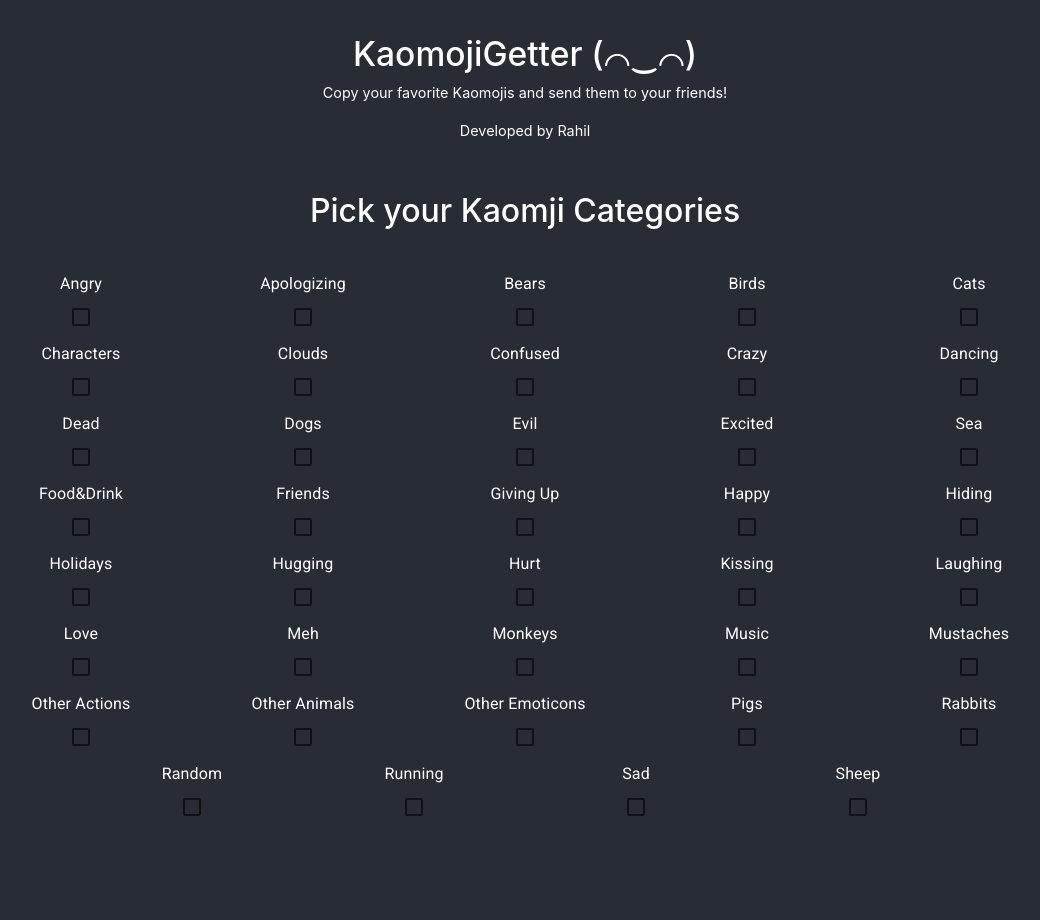
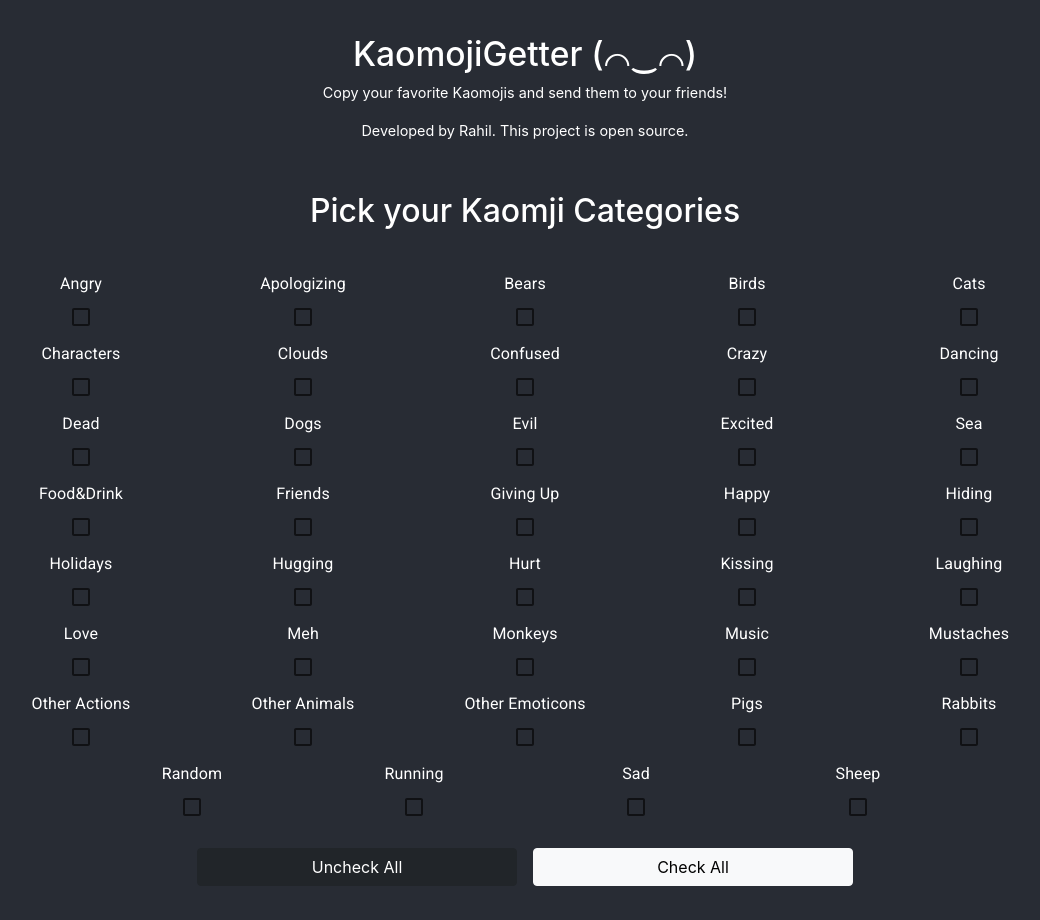
Before and after one commit to rahilchughtai/Kaomoji, a React (Create React App) app: page / in a window 1280 px wide. Shown: the whole page, without its empty margins (115-1155 px from the left). Before the commit the page ends 882 px from the top, so only its background shows below. Built offline with nearby package versions, Linux system fonts and the light colour scheme.

Commit message:
new changes!

```diff
--- a/src/components/Header/Header.js
+++ b/src/components/Header/Header.js
@@ -7,7 +7,7 @@ const Header = () => {
         <div className="header" style={{ textAlign: 'center' }} >
             <h1>KaomojiGetter (⌒‿⌒)</h1>
             <p> Copy your favorite Kaomojis and send them to your friends!</p>
-            <p>Developed by Rahil</p>
+            <p> Developed by Rahil. This project is open source. </p>
         </div>
     )
 }
--- a/src/components/KaoList/KaoList.js
+++ b/src/components/KaoList/KaoList.js
@@ -14,6 +14,16 @@ export const KaoList = () => {
     const UsedKaomojiItems = KAOMOJIS.filter((item) => checked.includes(item.name))
 
     const addToArray = (value) => setChecked([...checked, value])
+
+
+    const resetArray = () => {
+        setChecked([])
+    }
+
+    const fillArray = () => {
+        const fullArray = KaoMojiCategories.map((category) => category)
+        setChecked(fullArray)
+    }
 
     const removeFromArray = (eventValue) => {
         setChecked(checked.filter((value) => value !== eventValue))
@@ -39,6 +49,7 @@ export const KaoList = () => {
                                         <FormControlLabel
                                             className="checkBoxField col-2 mb-1"
                                             key={index}
+                                            checked={checked.includes(category)}
                                             value={category}
                                             control={<Checkbox size="medium" onChange={handleCheckboxEvent} />}
                                             label={category}
@@ -51,6 +62,15 @@ export const KaoList = () => {
                     </FormGroup>
                 </FormControl>
             </div>
+
+            <button onClick={resetArray} style={{ width: '25vw' }} className="mx-2 btn btn-dark"  >
+                Uncheck All
+            </button>
+
+            <button onClick={fillArray} style={{ width: '25vw' }} className="mx-2 btn btn-light"  >
+                Check All
+            </button>
+
             <div>
                 {
                     UsedKaomojiItems.map(
```
